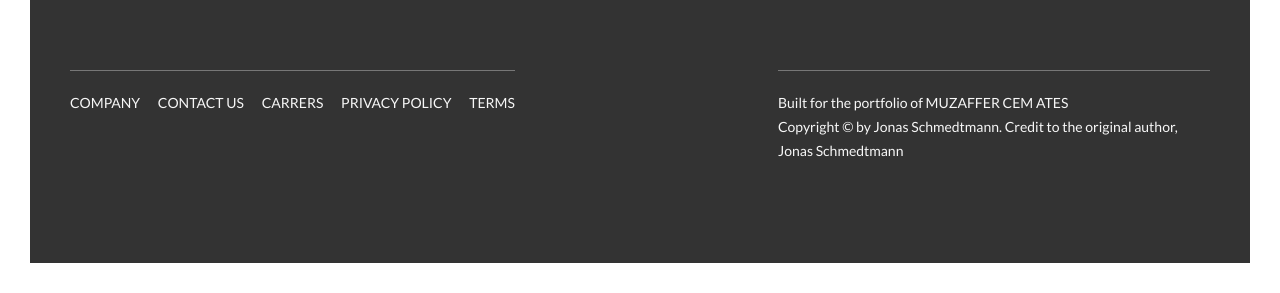
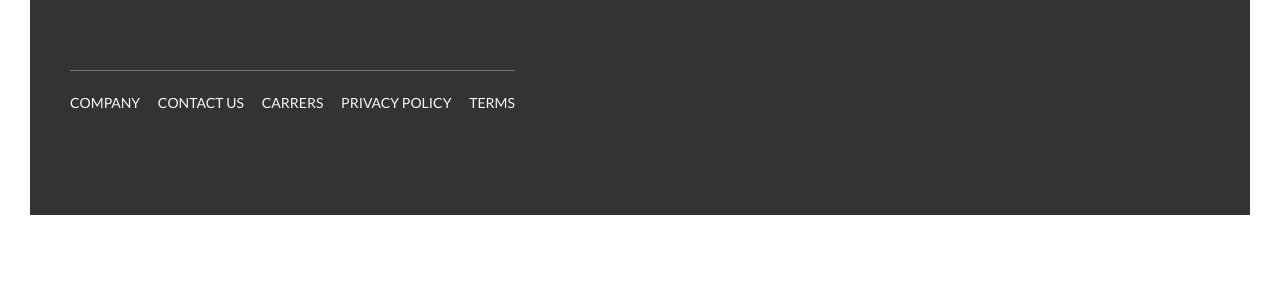
Before and after one commit to MuzafferCemAtes/portfolio, a website: page projects/Natours/natours.html in a window 1280 px wide. Shown: the part 5815-6108 px from the top of the page. After the commit the page ends 6060 px from the top, so only its background shows below. Drawn offline with Linux system fonts and the light colour scheme.

Commit message:
Update natours.html

```diff
--- a/projects/Natours/natours.html
+++ b/projects/Natours/natours.html
@@ -389,11 +389,7 @@
                     </div>
                 </div>
                 <div class="col-1-of-2">
-                    <p class="footer__copyright">
-                        Built for the portfolio of <a href="#" class="footer__link">Muzaffer Cem Ates</a><br>
-                        Copyright &copy; by Jonas Schmedtmann. Credit to the original author, Jonas
-                        Schmedtmann
-                    </p>
+
                 </div>
             </div>
         </footer>
```
